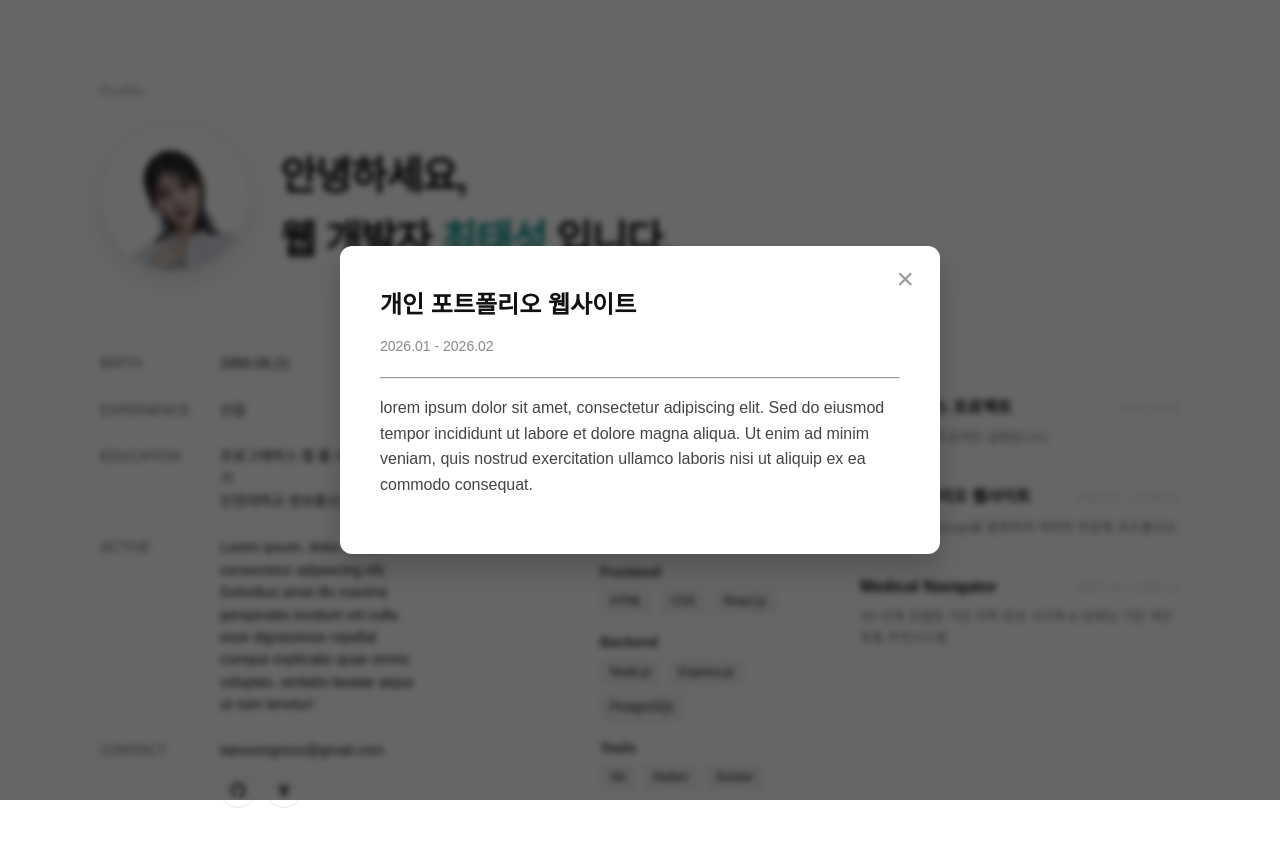
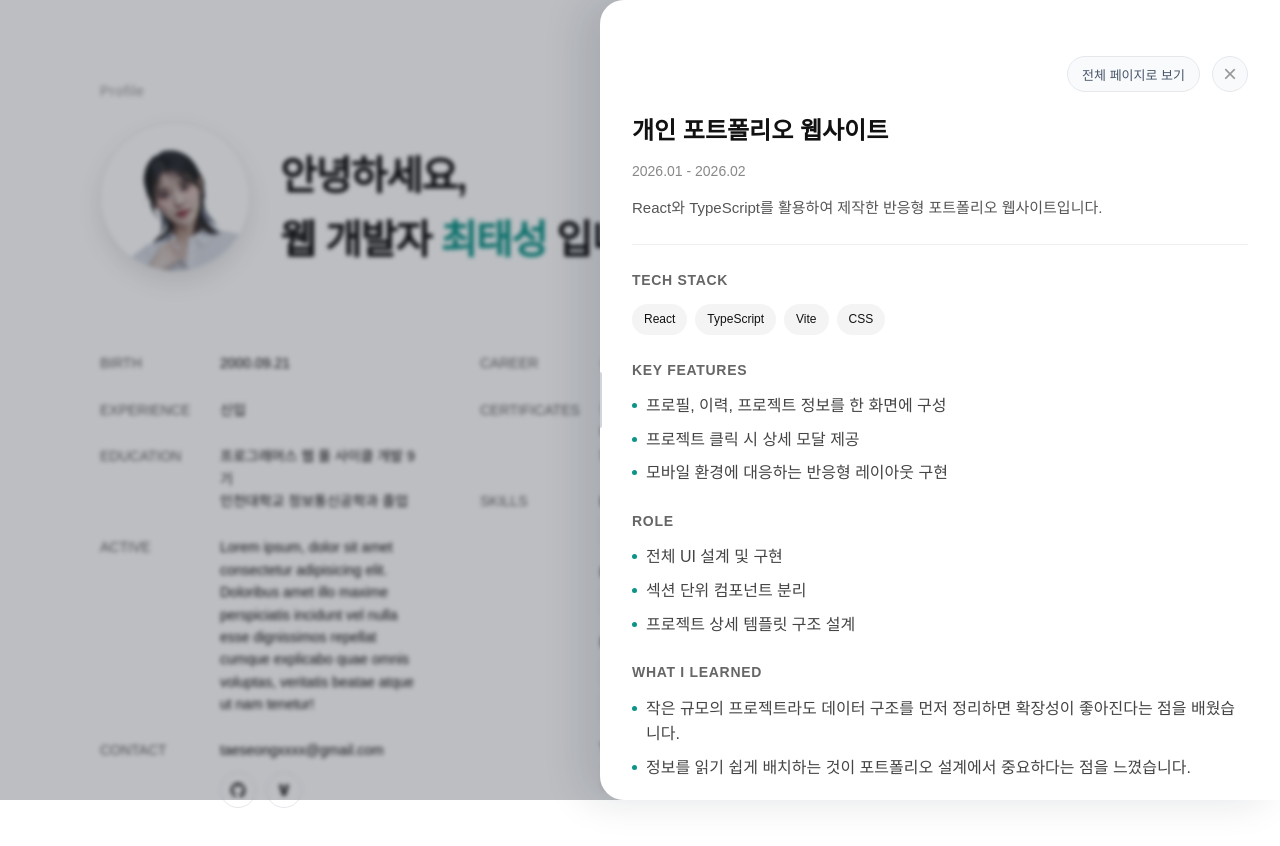
Before and after one commit to taesongxxxx/taesongxxxx.github.io, a React (Vite) app: page / in a window 1280 px wide. Both pictures are taken after a click on the item 1020 px from the left and 511 px from the top of the page. Shown: the top 846 px of the page. Built offline with nearby package versions, Linux system fonts and the light colour scheme; a web font is replaced by a local one.

Commit message:
feat: 프로젝트 디테일 패널 디자인 변경, 전체 페이지 모드 추가

```diff
--- a/src/App.css
+++ b/src/App.css
@@ -217,38 +217,114 @@ dd {
   left: 0;
   width: 100%;
   height: 100%;
-  background-color: rgba(0, 0, 0, 0.6);
+  background-color: rgba(17, 24, 39, 0.28);
   display: flex;
+  justify-content: flex-end;
+  align-items: stretch;
+  z-index: 1000;
+  backdrop-filter: blur(2px);
+}
+
+.modal-overlay-full {
   justify-content: center;
-  align-items: center;
-  z-index: 1000;
-  backdrop-filter: blur(3px);
+  align-items: flex-start;
+  overflow-y: auto;
+  padding: 32px 24px;
 }
 
 .modal-content {
   background-color: white;
-  padding: 40px;
-  border-radius: 12px;
-  width: 90%;
-  max-width: 600px;
+  padding: 56px 32px 32px;
+  border-radius: 24px 0 0 24px;
+  width: min(680px, 100%);
+  height: 100%;
+  overflow-y: auto;
   position: relative;
-  box-shadow: 0 15px 30px rgba(0, 0, 0, 0.2);
-  animation: slideUp 0.3s ease-out;
+  box-shadow: -18px 0 40px rgba(15, 23, 42, 0.12);
+  animation: slideInPanel 0.28s ease-out;
+}
+
+.modal-content-full {
+  width: min(980px, 100%) !important;
+  min-height: calc(100vh - 64px);
+  height: auto;
+  border-radius: 24px;
+  box-shadow: 0 18px 40px rgba(15, 23, 42, 0.12);
+  padding: 56px 56px 64px;
+}
+
+.modal-resize-handle {
+  position: absolute;
+  top: 0;
+  left: -6px;
+  width: 12px;
+  height: 100%;
+  cursor: col-resize;
+}
+
+.modal-resize-handle::before {
+  content: "";
+  position: absolute;
+  top: 50%;
+  left: 50%;
+  width: 4px;
+  height: 56px;
+  border-radius: 999px;
+  background: #d1d5db;
+  transform: translate(-50%, -50%);
+  transition: background-color 0.2s ease;
+}
+
+.modal-resize-handle:hover::before {
+  background: #94a3b8;
+}
+
+.modal-actions {
+  position: sticky;
+  top: 0;
+  display: flex;
+  justify-content: flex-end;
+  align-items: center;
+  gap: 12px;
+  margin-bottom: 20px;
+  z-index: 1;
+}
+
+.modal-mode-btn,
+.close-btn {
+  display: flex;
+  align-items: center;
+  justify-content: center;
+  background: #f8fafc;
+  border: 1px solid #e5e7eb;
+  cursor: pointer;
+}
+
+.modal-mode-btn {
+  height: 36px;
+  padding: 0 14px;
+  border-radius: 999px;
+  font-size: 13px;
+  color: #475569;
+}
+
+.modal-mode-btn:hover {
+  color: #0f172a;
+  background-color: #f1f5f9;
 }
 
 .close-btn {
-  position: absolute;
-  top: 15px;
-  right: 20px;
-  background: none;
-  border: none;
-  font-size: 30px;
-  cursor: pointer;
+  width: 36px;
+  height: 36px;
+  border-radius: 999px;
+  font-size: 24px;
+  line-height: 1;
   color: #999;
 }
 
 .close-btn:hover {
   color: #333;
+  background-color: #f1f5f9;
 }
 
 .modal-content h2 {
@@ -262,31 +338,106 @@ dd {
   font-size: 14px;
   color: #888;
   display: block;
-  margin-bottom: 20px;
+  margin-bottom: 12px;
 }
 
-.margin-content hr {
+.modal-summary {
+  font-size: 15px;
+  line-height: 1.7;
+  color: #555;
+  margin: 0;
+}
+
+.modal-divider {
   border: 0;
   height: 1px;
   background: #eee;
-  margin: 20px 0;
+  margin: 24px 0;
 }
 
-.modal-desc {
-  font-size: 16px;
-  line-height: 1.6;
-  color: #444;
-  white-space: pre-wrap;
+.modal-section {
+  margin-bottom: 24px;
 }
 
-@keyframes slideUp {
+.modal-section:last-child {
+  margin-bottom: 0;
+}
+
+.modal-section h3 {
+  margin: 0 0 12px;
+  font-size: 14px;
+  color: #666;
+  text-transform: uppercase;
+  letter-spacing: 0.05em;
+}
+
+.modal-tag-list,
+.modal-bullet-list,
+.modal-link-list {
+  display: flex;
+  flex-wrap: wrap;
+  gap: 8px;
+}
+
+.modal-tag-list li {
+  background: #f4f4f4;
+  padding: 6px 12px;
+  border-radius: 999px;
+  font-size: 12px;
+}
+
+.modal-bullet-list {
+  display: block;
+}
+
+.modal-bullet-list li {
+  position: relative;
+  padding-left: 14px;
+  margin-bottom: 8px;
+  color: #444;
+  line-height: 1.6;
+}
+
+.modal-bullet-list li:last-child {
+  margin-bottom: 0;
+}
+
+.modal-bullet-list li::before {
+  content: "";
+  position: absolute;
+  left: 0;
+  top: 10px;
+  width: 5px;
+  height: 5px;
+  border-radius: 50%;
+  background-color: #0d9488;
+}
+
+.modal-link-list a {
+  display: inline-flex;
+  align-items: center;
+  padding: 8px 14px;
+  border-radius: 999px;
+  border: 1px solid #d1d5db;
+  color: #333;
+  text-decoration: none;
+  transition: all 0.2s ease;
+}
+
+.modal-link-list a:hover {
+  border-color: #0d9488;
+  color: #0d9488;
+  background-color: #f0fdfa;
+}
+
+@keyframes slideInPanel {
   from {
     opacity: 0;
-    transition: translateY(20px);;
+    transform: translateX(40px);
   }
   to {
     opacity: 1;
-    transform: translateY(0);
+    transform: translateX(0);
   }
 }
 
@@ -298,4 +449,34 @@ dd {
   body {
     padding: 40px 20px;
   }
+
+  .modal-content {
+    width: min(100%, 560px);
+    padding: 48px 24px 24px;
+  }
 }
+
+@media (max-width: 640px) {
+  .modal-overlay-full {
+    padding: 0;
+  }
+
+  .modal-content {
+    border-radius: 0;
+    width: 100%;
+    padding: 40px 20px 24px;
+  }
+
+  .modal-resize-handle {
+    display: none;
+  }
+
+  .modal-actions {
+    gap: 8px;
+  }
+
+  .modal-mode-btn {
+    padding: 0 12px;
+    font-size: 12px;
+  }
+}
--- a/src/components/ProjectSection.tsx
+++ b/src/components/ProjectSection.tsx
@@ -1,46 +1,152 @@
-import { useState } from "react";
+import { useEffect, useRef, useState } from "react";
+
+interface ProjectLink {
+  label: string;
+  href: string;
+}
 
 interface Project {
   title: string;
-  date: string;
-  description: string;
-  detail?: string;
+  period: string;
+  summary: string;
+  techStack: string[];
+  features: string[];
+  role: string[];
+  learned?: string[];
+  links?: ProjectLink[];
 }
 
 const ProjectSection = () => {
   const [selectedProject, setSelectedProject] = useState<Project | null>(null);
+  const [panelWidth, setPanelWidth] = useState(680);
+  const [isFullPage, setIsFullPage] = useState(false);
+  const resizeStateRef = useRef<{
+    isResizing: boolean;
+    startX: number;
+    startWidth: number;
+  }>({
+    isResizing: false,
+    startX: 0,
+    startWidth: 680,
+  });
 
   const projects: Project[] = [
     {
       title: "프로그래머스 프로젝트",
-      date: "2026-2026",
-      description: "프로그래머스 프로젝트 설명입니다.",
-      detail:
-        "lorem ipsum dolor sit amet, consectetur adipiscing elit. Sed do eiusmod tempor incididunt ut labore et dolore magna aliqua. Ut enim ad minim veniam, quis nostrud exercitation ullamco laboris nisi ut aliquip ex ea commodo consequat.",
+      period: "2026.01 - 2026.03",
+      summary: "팀 단위로 진행한 웹 서비스 프로젝트입니다.",
+      techStack: ["React", "TypeScript", "Node.js", "PostgreSQL"],
+      features: [
+        "사용자 중심의 화면 흐름 설계",
+        "반응형 UI 구현",
+        "프로젝트 주요 정보 시각화",
+      ],
+      role: [
+        "프론트엔드 화면 구현",
+        "컴포넌트 단위 구조 분리",
+        "API 연동 및 상태 반영",
+      ],
+      learned: [
+        "팀 프로젝트에서는 역할 분리와 커뮤니케이션이 중요하다는 점을 배웠습니다.",
+        "재사용 가능한 컴포넌트 구조가 유지보수에 큰 도움이 된다는 점을 경험했습니다.",
+      ],
+      links: [{ label: "GitHub", href: "https://github.com/taesongxxxx" }],
     },
     {
       title: "개인 포트폴리오 웹사이트",
-      date: "2026.01 - 2026.02",
-      description: "React와 TypeScript를 활용하여 제작한 반응형 포트폴리오",
-      detail:
-        "lorem ipsum dolor sit amet, consectetur adipiscing elit. Sed do eiusmod tempor incididunt ut labore et dolore magna aliqua. Ut enim ad minim veniam, quis nostrud exercitation ullamco laboris nisi ut aliquip ex ea commodo consequat.",
+      period: "2026.01 - 2026.02",
+      summary: "React와 TypeScript를 활용하여 제작한 반응형 포트폴리오 웹사이트입니다.",
+      techStack: ["React", "TypeScript", "Vite", "CSS"],
+      features: [
+        "프로필, 이력, 프로젝트 정보를 한 화면에 구성",
+        "프로젝트 클릭 시 상세 모달 제공",
+        "모바일 환경에 대응하는 반응형 레이아웃 구현",
+      ],
+      role: [
+        "전체 UI 설계 및 구현",
+        "섹션 단위 컴포넌트 분리",
+        "프로젝트 상세 템플릿 구조 설계",
+      ],
+      learned: [
+        "작은 규모의 프로젝트라도 데이터 구조를 먼저 정리하면 확장성이 좋아진다는 점을 배웠습니다.",
+        "정보를 읽기 쉽게 배치하는 것이 포트폴리오 설계에서 중요하다는 점을 느꼈습니다.",
+      ],
+      links: [{ label: "GitHub", href: "https://github.com/taesongxxxx" }],
     },
     {
       title: "Medical Navigator",
-      date: "2025.04 - 2025.11",
-      description:
-        "3D 인체 모델링 기반 의학 정보 시각화 & 임베딩 기반 개인 맞춤 추천시스템",
-      detail:
-        "lorem ipsum dolor sit amet, consectetur adipiscing elit. Sed do eiusmod tempor incididunt ut labore et dolore magna aliqua. Ut enim ad minim veniam, quis nostrud exercitation ullamco laboris nisi ut aliquip ex ea commodo consequat.",
+      period: "2025.04 - 2025.11",
+      summary:
+        "3D 인체 모델링 기반 의학 정보 시각화와 임베딩 기반 개인 맞춤 추천 기능을 다룬 프로젝트입니다.",
+      techStack: ["React", "TypeScript", "Node.js", "PostgreSQL"],
+      features: [
+        "의학 정보를 시각적으로 탐색할 수 있는 인터페이스 구성",
+        "사용자 조건 기반 추천 흐름 설계",
+        "복잡한 데이터를 이해하기 쉽게 표현",
+      ],
+      role: [
+        "프론트엔드 UI 개발",
+        "데이터 시각화 화면 구성",
+        "사용자 인터랙션 흐름 개선",
+      ],
+      learned: [
+        "전문 도메인 데이터를 다룰 때는 정확성과 가독성을 함께 고려해야 한다는 점을 배웠습니다.",
+      ],
     },
   ];
 
   const handleProjectClick = (project: Project) => {
     setSelectedProject(project);
+    setIsFullPage(false);
   };
 
   const closeModal = () => {
     setSelectedProject(null);
+    setIsFullPage(false);
+  };
+
+  useEffect(() => {
+    const handlePointerMove = (event: PointerEvent) => {
+      if (!resizeStateRef.current.isResizing) {
+        return;
+      }
+
+      const deltaX = resizeStateRef.current.startX - event.clientX;
+      const nextWidth = resizeStateRef.current.startWidth + deltaX;
+      const maxWidth = Math.min(window.innerWidth - 40, 960);
+      const clampedWidth = Math.min(Math.max(nextWidth, 420), maxWidth);
+
+      setPanelWidth(clampedWidth);
+    };
+
+    const stopResizing = () => {
+      resizeStateRef.current.isResizing = false;
+      document.body.style.cursor = "";
+      document.body.style.userSelect = "";
+    };
+
+    window.addEventListener("pointermove", handlePointerMove);
+    window.addEventListener("pointerup", stopResizing);
+
+    return () => {
+      window.removeEventListener("pointermove", handlePointerMove);
+      window.removeEventListener("pointerup", stopResizing);
+    };
+  }, []);
+
+  const startResizing = (event: React.PointerEvent<HTMLDivElement>) => {
+    if (window.innerWidth <= 640 || isFullPage) {
+      return;
+    }
+
+    resizeStateRef.current = {
+      isResizing: true,
+      startX: event.clientX,
+      startWidth: panelWidth,
+    };
+
+    document.body.style.cursor = "col-resize";
+    document.body.style.userSelect = "none";
   };
 
   return (
@@ -50,13 +156,13 @@ const ProjectSection = () => {
           <dt>PROJECTS</dt>
           <dd>
             <ul className="project-list">
-              {projects.map((proj, index) => (
-                <li key={index} onClick={() => handleProjectClick(proj)}>
+              {projects.map((project) => (
+                <li key={project.title} onClick={() => handleProjectClick(project)}>
                   <div className="project-header">
-                    <strong className="project-title">{proj.title}</strong>
-                    <span className="project-date">{proj.date}</span>
+                    <strong className="project-title">{project.title}</strong>
+                    <span className="project-date">{project.period}</span>
                   </div>
-                  <p className="project-description">{proj.description}</p>
+                  <p className="project-description">{project.summary}</p>
                 </li>
               ))}
             </ul>
@@ -65,13 +171,92 @@ const ProjectSection = () => {
       </dl>
 
       {selectedProject && (
-        <div className="modal-overlay" onClick={closeModal}>
-          <div className="modal-content" onClick={(e) => e.stopPropagation()}>
-            <button className="close-btn" onClick={closeModal}>&times;</button>
+        <div
+          className={`modal-overlay ${isFullPage ? "modal-overlay-full" : ""}`}
+          onClick={closeModal}
+        >
+          <div
+            className={`modal-content ${isFullPage ? "modal-content-full" : ""}`}
+            onClick={(e) => e.stopPropagation()}
+            style={isFullPage ? undefined : { width: `min(${panelWidth}px, 100%)` }}
+          >
+            {!isFullPage && (
+              <div
+                className="modal-resize-handle"
+                onPointerDown={startResizing}
+                onClick={(e) => e.stopPropagation()}
+                aria-hidden="true"
+              />
+            )}
+            <div className="modal-actions">
+              <button
+                type="button"
+                className="modal-mode-btn"
+                onClick={() => setIsFullPage((prev) => !prev)}
+              >
+                {isFullPage ? "패널로 보기" : "전체 페이지로 보기"}
+              </button>
+              <button className="close-btn" onClick={closeModal}>
+                &times;
+              </button>
+            </div>
             <h2>{selectedProject.title}</h2>
-            <span className="modal-date">{selectedProject.date}</span>
-            <hr />
-            <p className="modal-desc">{selectedProject.detail || selectedProject.description}</p>
+            <span className="modal-date">{selectedProject.period}</span>
+            <p className="modal-summary">{selectedProject.summary}</p>
+            <hr className="modal-divider" />
+
+            <section className="modal-section">
+              <h3>Tech Stack</h3>
+              <ul className="modal-tag-list">
+                {selectedProject.techStack.map((tech) => (
+                  <li key={tech}>{tech}</li>
+                ))}
+              </ul>
+            </section>
+
+            <section className="modal-section">
+              <h3>Key Features</h3>
+              <ul className="modal-bullet-list">
+                {selectedProject.features.map((feature) => (
+                  <li key={feature}>{feature}</li>
+                ))}
+              </ul>
+            </section>
+
+            <section className="modal-section">
+              <h3>Role</h3>
+              <ul className="modal-bullet-list">
+                {selectedProject.role.map((item) => (
+                  <li key={item}>{item}</li>
+                ))}
+              </ul>
+            </section>
+
+            {selectedProject.learned && (
+              <section className="modal-section">
+                <h3>What I Learned</h3>
+                <ul className="modal-bullet-list">
+                  {selectedProject.learned.map((item) => (
+                    <li key={item}>{item}</li>
+                  ))}
+                </ul>
+              </section>
+            )}
+
+            {selectedProject.links && (
+              <section className="modal-section">
+                <h3>Links</h3>
+                <ul className="modal-link-list">
+                  {selectedProject.links.map((link) => (
+                    <li key={link.href}>
+                      <a href={link.href} target="_blank" rel="noreferrer">
+                        {link.label}
+                      </a>
+                    </li>
+                  ))}
+                </ul>
+              </section>
+            )}
           </div>
         </div>
       )}
```
